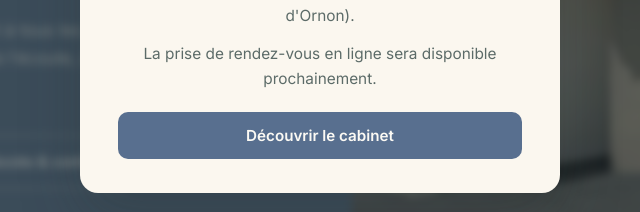
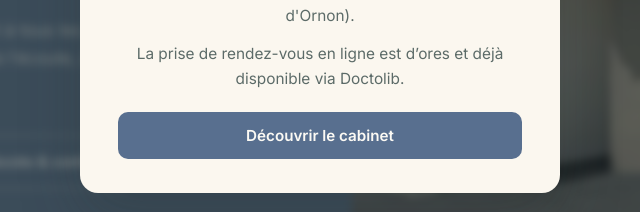
Before and after one commit to orthoornon/orthodontie-espace-ornon, a plain HTML site: page index.html in a window 1280 px wide. Shown: the part 434-646 px from the top of the page, 320-960 px from the left. Drawn offline with Linux system fonts and the light colour scheme.

Commit message:
Update appointment availability message in modal

```diff
--- a/index.html
+++ b/index.html
@@ -300,7 +300,7 @@ a:focus-visible, button:focus-visible{ outline:3px solid var(--laiton); outline-
     <span class="modal-eyebrow">Nouveau cabinet</span>
     <h2 id="modalTitle">Ouverture en octobre 2026</h2>
     <p>Le cabinet <strong>Orthodontie Espace d'Ornon</strong> ouvrira ses portes en octobre 2026, au 3 chemin de Couhins à Léognan, en face de l'Espace d'Ornon (Villenave-d'Ornon).</p>
-    <p class="modal-sub">La prise de rendez-vous en ligne sera disponible prochainement.</p>
+    <p class="modal-sub">La prise de rendez-vous en ligne est d’ores et déjà disponible via Doctolib.</p>
     <button class="btn btn-primary modal-ok" id="modalOk">Découvrir le cabinet</button>
   </div>
 </div>
```
